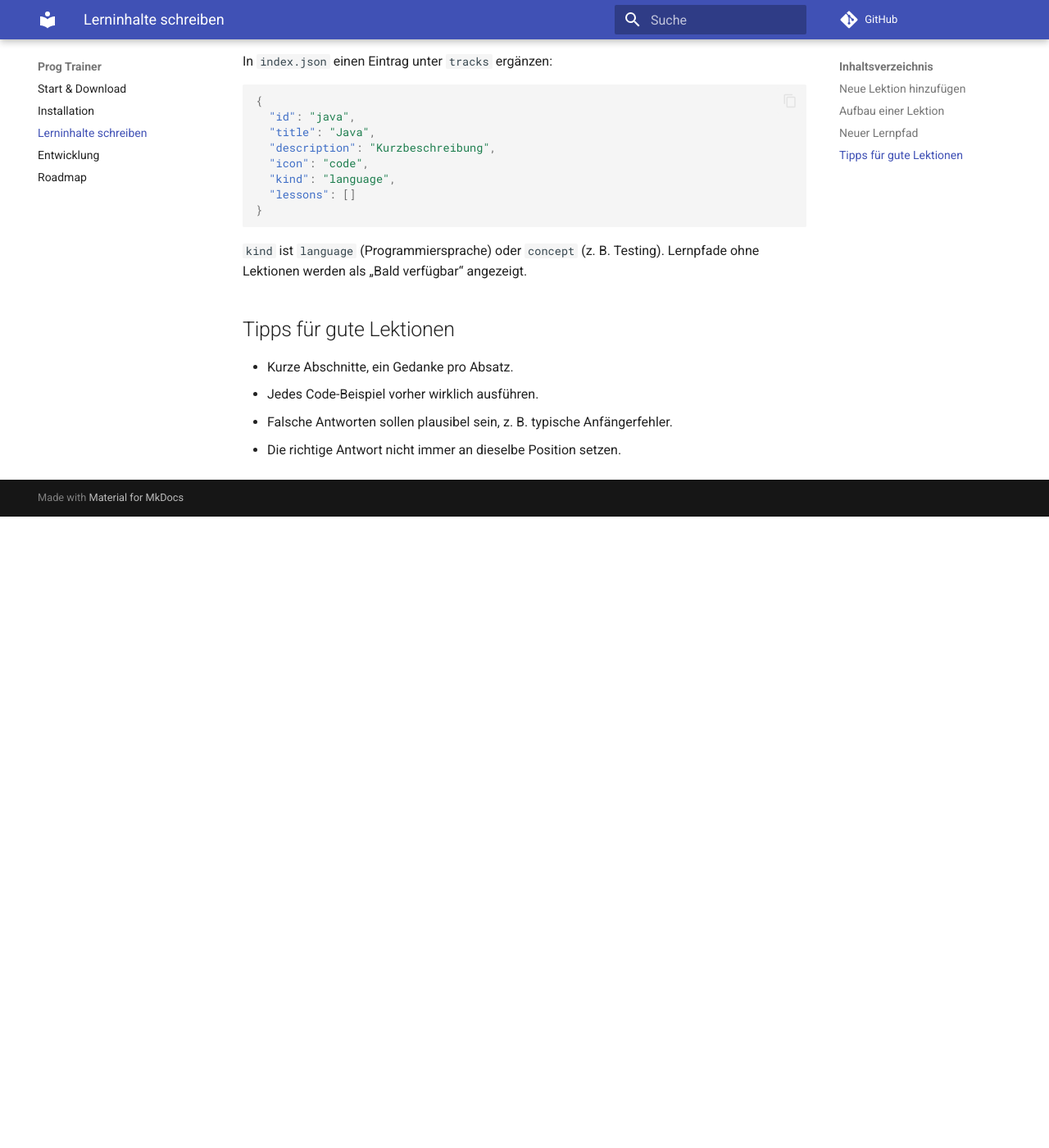
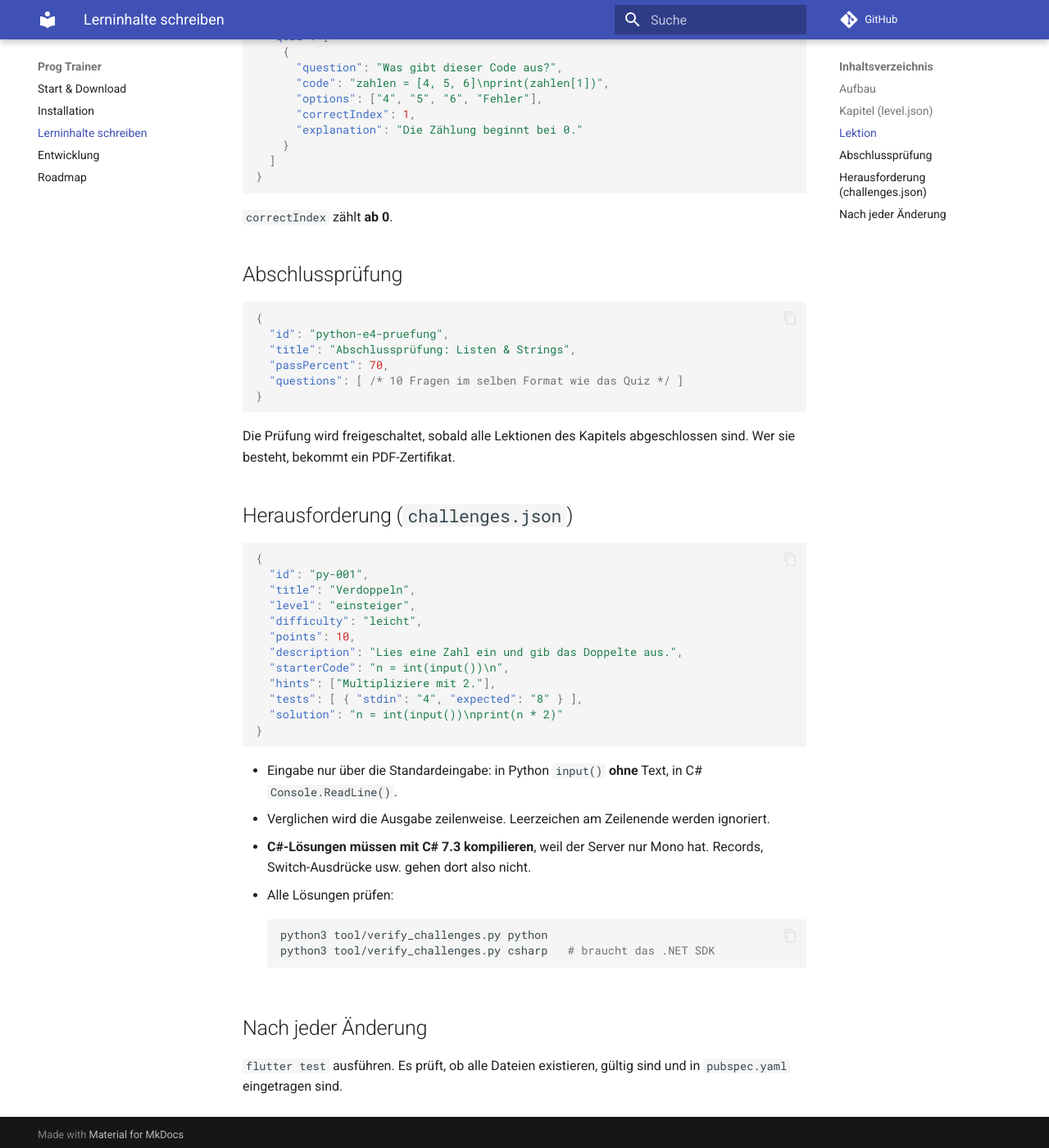
Before and after one commit to BAC-HTL/prog_trainer, an MkDocs documentation site: the page built from docs/inhalte.md, in a window 1280 px wide and 1400 px high, scrolled down 1172 px. Shown: the whole window at 82% size. Built offline with MkDocs 1.6.1 and Material for MkDocs 9.7.7, drawn with Linux system fonts in a browser that asks for light colours; comment, search, counter and statistics services are not loaded; before the commit the page ends 1802 px from its top, so only the background shows below that; some of the changed text lies outside the part shown.

Commit message:
Doku aktualisiert, C# Einsteiger Kapitel 1-3, Lint-Fix
Co-Authored-By: Claude Opus 5.5 <noreply@anthropic.com>
Claude-Session: https://claude.ai/code/session_014N99C1MDsb4R6jN2eED7QF

````diff
--- a/docs/entwicklung.md
+++ b/docs/entwicklung.md
@@ -1,13 +1,14 @@
 # Entwicklung
 
-Die App ist mit [Flutter](https://flutter.dev) geschrieben (Sprache: Dart).
+Die App ist mit [Flutter](https://flutter.dev) (Sprache: Dart) geschrieben
+und läuft auf Android und iOS.
 
 ## Lokal starten
 
 1. [Flutter installieren](https://docs.flutter.dev/get-started/install).
 2. Einmalig die Plattform-Ordner erzeugen:
    ```bash
-   flutter create --platforms=android,ios --project-name prog_trainer .
+   bash tool/prepare_platforms.sh
    ```
 3. Starten und testen:
    ```bash
@@ -16,35 +17,47 @@ Die App ist mit [Flutter](https://flutter.dev) geschrieben (Sprache: Dart).
    flutter test
    ```
 
+Für iOS braucht man einen Mac mit Xcode.
+
 ## Architektur
 
 ```
 lib/
-  main.dart                      Einstiegspunkt, Theme
-  models/content.dart            Track, Lesson, LessonSection, QuizQuestion
-  data/content_repository.dart   lädt die JSON-Dateien aus assets/
-  screens/
-    home_screen.dart             Übersicht aller Lernpfade
-    track_screen.dart            Lektionen eines Lernpfads
-    lesson_screen.dart           Inhalt einer Lektion
-    quiz_screen.dart             Quiz mit Auswertung
-  widgets/                       Code-Box, Icons
+  main.dart                  Start, Dienste verdrahten
+  app_services.dart          stellt Repository, Fortschritt, Code-Runner bereit
+  models/                    Track, Level, Chapter, Lesson, Exam, Challenge
+  data/
+    content_repository.dart  lädt die JSON-Inhalte
+    progress_store.dart      Fortschritt, Punkte, Prüfungen (shared_preferences)
+    achievements.dart        alle Achievements + Regeln
+  runner/
+    code_runner.dart         Schnittstelle + Testauswertung
+    pyodide_runner.dart      Python am Gerät (WebView + Web Worker)
+    judge0_runner.dart       Code auf Judge0-Server (C#)
+    csharp_wrapper.dart      Top-Level-Code → Main (für Mono)
+  certificates/              PDF-Zertifikat
+  screens/                   Lernen, Kapitel, Lektion, Quiz, Prüfung,
+                             Herausforderungen, Erfolge, Einstellungen
 ```
 
-**Inhalte und Code sind getrennt.** Das `ContentRepository` ist die einzige
-Stelle, die weiß, woher die Inhalte kommen. Später kann es sie genauso von
-einem Server laden, ohne dass sich die Screens ändern.
+**Code-Ausführung.** Hinter der Schnittstelle `CodeRunner` können Laufzeiten ausgetauscht werden. Eine neue Sprache braucht nur einen neuen Runner und einen Eintrag in `main.dart`.
+
+**Python** läuft über [Pyodide](https://pyodide.org) in einer unsichtbaren WebView. Der Code wird in einem Web Worker ausgeführt, damit Endlosschleifen nach 10 Sekunden abgebrochen werden können. Beim ersten Start wird Pyodide aus dem Internet geladen.
+
+**C#** wird über die Judge0-API ausgeführt. Der Server hat nur Mono (≈ C# 7), deshalb verpackt `csharp_wrapper.dart` Top-Level-Code automatisch in eine `Main`-Methode.
 
 ## Tests
 
-- `test/content_test.dart` prüft alle Inhaltsdateien (gültiges JSON,
-  richtige Antwort-Indizes, Ordner in `pubspec.yaml` eingetragen).
-- `test/widget_test.dart` klickt sich einmal durch die App:
-  Startseite → Lektion → Quiz → Ergebnis.
+| Datei | Prüft |
+|---|---|
+| `test/content_test.dart` | alle Lektionen, Prüfungen, Herausforderungen |
+| `test/logic_test.dart` | Fortschritt, Achievements, C#-Wrapper, Judge0, PDF |
+| `test/widget_test.dart` | Durchklicken: Lektion → Quiz → Prüfung, Herausforderung lösen |
+| `tool/verify_challenges.py` | führt alle Musterlösungen gegen ihre Tests aus |
 
 ## Automatische Builds (GitHub Actions)
 
 | Workflow | Wann | Was |
 |---|---|---|
-| `flutter.yml` | jeder Push / Pull Request | Analyse, Tests, Debug-APK als Artifact |
-| `release.yml` | Push auf `main` | Release-APK → GitHub Release `latest` + diese Doku auf GitHub Pages |
+| `flutter.yml` | jeder Push / Pull Request | Lösungen prüfen, Analyse, Tests, Android-APK, iOS-Build |
+| `release.yml` | Push auf `main` | APK + IPA → Release `latest`, Doku auf GitHub Pages |
--- a/docs/inhalte.md
+++ b/docs/inhalte.md
@@ -1,26 +1,53 @@
 # Lerninhalte schreiben
 
-Alle Inhalte liegen als JSON-Dateien in `assets/content/`. Für neue Lektionen
+Alle Inhalte liegen als JSON-Dateien in `assets/content/`. Für neue Inhalte
 muss kein Dart-Code geändert werden.
 
-## Neue Lektion hinzufügen
+## Aufbau
 
-1. Datei anlegen, z. B. `assets/content/python/06_listen.json`.
-2. Pfad in `assets/content/index.json` beim passenden Lernpfad unter
-   `lessons` eintragen.
-3. **Neuer Ordner** (z. B. eine neue Sprache)? Den Ordner zusätzlich in
-   `pubspec.yaml` unter `flutter: assets:` eintragen.
-4. `flutter test` ausführen. Der Test prüft alle Dateien automatisch.
+```
+assets/content/
+  index.json                  Lernpfade (Python, C#, Architektur …)
+  python/
+    challenges.json           Herausforderungen für Python
+    einsteiger/
+      level.json              Kapitel dieses Levels
+      e1_01_erstes_programm.json
+      e1_pruefung.json        Abschlussprüfung Kapitel e1
+    fortgeschritten/ profi/ senior/
+  csharp/ …                   gleich aufgebaut
+```
 
-## Aufbau einer Lektion
+## Kapitel (`level.json`)
 
 ```json
 {
-  "id": "python-06",
+  "id": "python-einsteiger",
+  "title": "Einsteiger",
+  "description": "…",
+  "chapters": [
+    {
+      "id": "python-e1",
+      "title": "Erste Schritte",
+      "description": "…",
+      "lessons": ["python/einsteiger/e1_01_erstes_programm.json"],
+      "exam": "python/einsteiger/e1_pruefung.json"
+    }
+  ]
+}
+```
+
+Kapitel ohne Lektionen werden als „Bald verfügbar“ angezeigt.
+
+## Lektion
+
+```json
+{
+  "id": "python-e4_01_listen",
   "title": "Listen",
   "summary": "Mehrere Werte in einer Variable speichern.",
   "sections": [
-    { "type": "text", "content": "Erklärtext ..." },
+    { "type": "text", "content": "Erklärtext …" },
     { "type": "code", "content": "zahlen = [1, 2, 3]\nprint(zahlen[0])" }
   ],
   "quiz": [
@@ -29,39 +56,55 @@ muss kein Dart-Code geändert werden.
       "code": "zahlen = [4, 5, 6]\nprint(zahlen[1])",
       "options": ["4", "5", "6", "Fehler"],
       "correctIndex": 1,
-      "explanation": "Die Zählung beginnt bei 0, also ist zahlen[1] das zweite Element."
+      "explanation": "Die Zählung beginnt bei 0."
     }
   ]
 }
 ```
 
-| Feld | Bedeutung |
-|---|---|
-| `sections[].type` | `text` für Erklärungen, `code` für Code-Beispiele |
-| `quiz[].code` | optional, Code der zur Frage angezeigt wird |
-| `quiz[].correctIndex` | Position der richtigen Antwort, **ab 0 gezählt** |
+`correctIndex` zählt **ab 0**.
 
-## Neuer Lernpfad
-
-In `index.json` einen Eintrag unter `tracks` ergänzen:
+## Abschlussprüfung
 
 ```json
 {
-  "id": "java",
-  "title": "Java",
-  "description": "Kurzbeschreibung",
-  "icon": "code",
-  "kind": "language",
-  "lessons": []
+  "id": "python-e4-pruefung",
+  "title": "Abschlussprüfung: Listen & Strings",
+  "passPercent": 70,
+  "questions": [ /* 10 Fragen im selben Format wie das Quiz */ ]
 }
 ```
 
-`kind` ist `language` (Programmiersprache) oder `concept` (z. B. Testing).
-Lernpfade ohne Lektionen werden als „Bald verfügbar“ angezeigt.
+Die Prüfung wird freigeschaltet, sobald alle Lektionen des Kapitels
+abgeschlossen sind. Wer sie besteht, bekommt ein PDF-Zertifikat.
 
-## Tipps für gute Lektionen
+## Herausforderung (`challenges.json`)
 
-- Kurze Abschnitte, ein Gedanke pro Absatz.
-- Jedes Code-Beispiel vorher wirklich ausführen.
-- Falsche Antworten sollen plausibel sein, z. B. typische Anfängerfehler.
-- Die richtige Antwort nicht immer an dieselbe Position setzen.
+```json
+{
+  "id": "py-001",
+  "title": "Verdoppeln",
+  "level": "einsteiger",
+  "difficulty": "leicht",
+  "points": 10,
+  "description": "Lies eine Zahl ein und gib das Doppelte aus.",
+  "starterCode": "n = int(input())\n",
+  "hints": ["Multipliziere mit 2."],
+  "tests": [ { "stdin": "4", "expected": "8" } ],
+  "solution": "n = int(input())\nprint(n * 2)"
+}
+```
+
+- Eingabe nur über die Standardeingabe: in Python `input()` **ohne** Text, in C# `Console.ReadLine()`.
+- Verglichen wird die Ausgabe zeilenweise. Leerzeichen am Zeilenende werden ignoriert.
+- **C#-Lösungen müssen mit C# 7.3 kompilieren**, weil der Server nur Mono hat. Records, Switch-Ausdrücke usw. gehen dort also nicht.
+- Alle Lösungen prüfen:
+  ```bash
+  python3 tool/verify_challenges.py python
+  python3 tool/verify_challenges.py csharp   # braucht das .NET SDK
+  ```
+
+## Nach jeder Änderung
+
+`flutter test` ausführen. Es prüft, ob alle Dateien existieren, gültig sind
+und in `pubspec.yaml` eingetragen sind.
````
Also changed, not shown: docs/index.md (+22 -26 lines), docs/installation.md (+38 -9 lines), docs/roadmap.md (+22 -21 lines), 9 other files.
